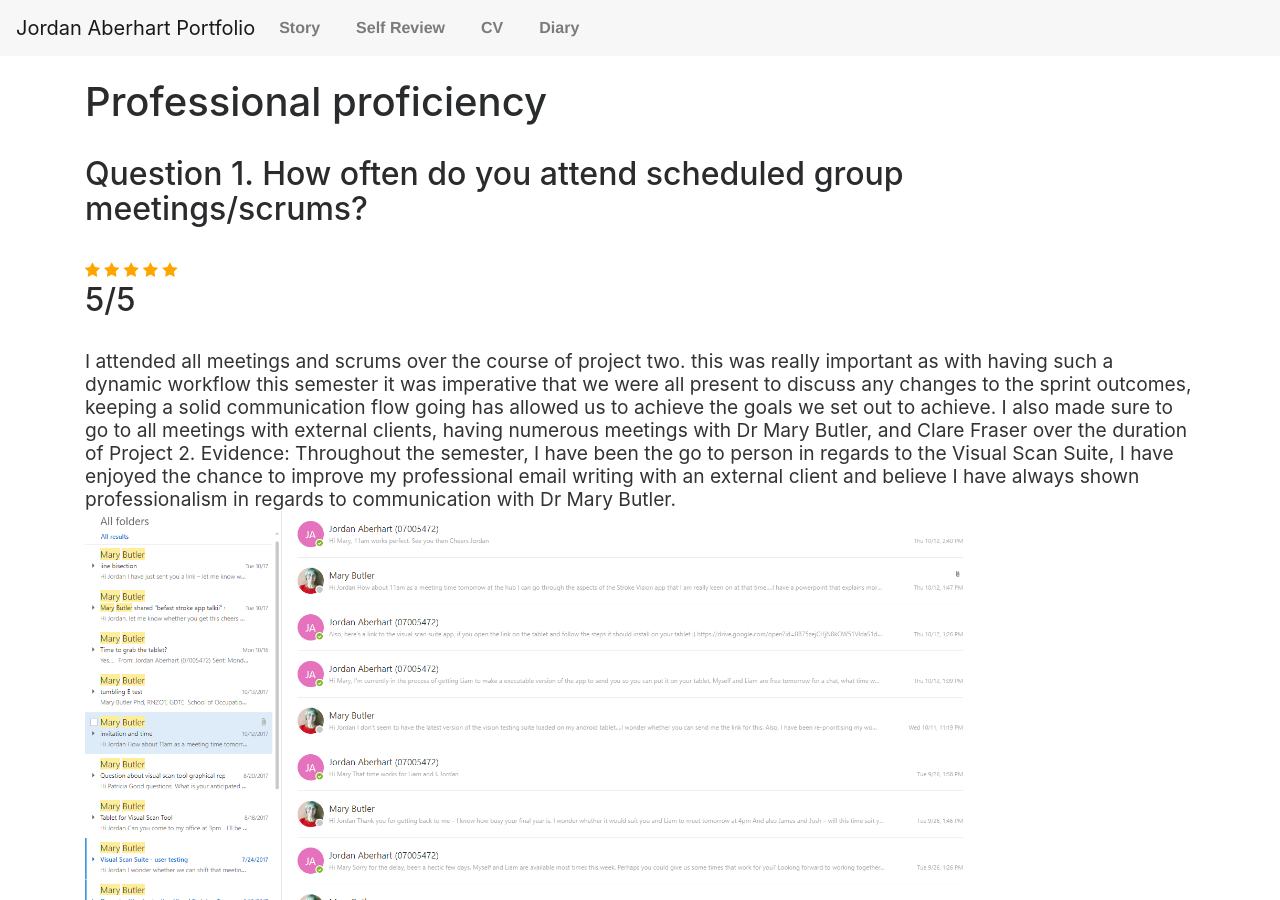
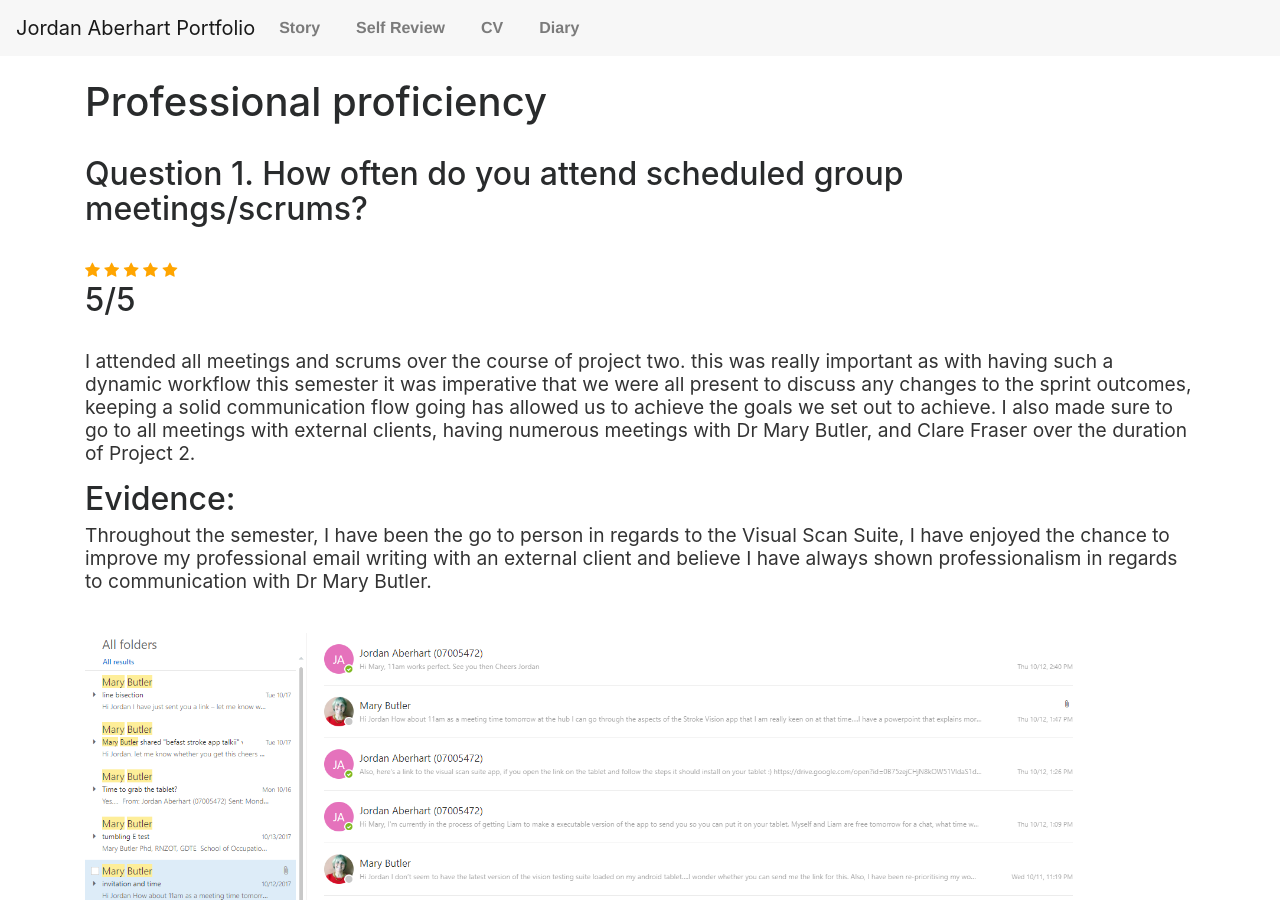
Before and after one commit to aberhjk1/aberhjk1.github.io, a Jekyll site: the page built from selfreview.html, in a window 1280 px wide and 900 px high. Built offline with Jekyll 4.4.1, drawn with Linux system fonts in a browser that asks for light colours; nearby versions of some CDN libraries; some of the changed lines change nothing that is shown.

Commit message:
Update selfreview.html

```diff
--- a/selfreview.html
+++ b/selfreview.html
@@ -19,14 +19,15 @@ title: Jordan Aberhart Evidence Portfolio
 <p> I attended all meetings and scrums over the course of project two. this was really important as with having such a dynamic workflow
    this semester it was imperative that we were all present to discuss any changes to the sprint outcomes, keeping a solid communication flow going has allowed us to achieve the goals we set out to achieve. I also made sure to go to all meetings with
   external clients, having numerous meetings with Dr Mary Butler, and Clare Fraser over the duration of Project 2.
+</p>
 
-   Evidence:
+<h2>Evidence:</h2>
 
-   Throughout the semester, I have been the go to person in regards to the Visual Scan Suite, I have enjoyed the chance to improve my professional email writing
-   with an external client and believe I have always shown professionalism in regards to communication with Dr Mary Butler.
+ <p>  Throughout the semester, I have been the go to person in regards to the Visual Scan Suite, I have enjoyed the chance to improve my professional email writing
+   with an external client and believe I have always shown professionalism in regards to communication with Dr Mary Butler.</p>
    <br>
-   <img src="EvidenceImages/MaryButler.PNG" alt="Emails with Dr Mary Butler" width="80%"></img>
-</p>
+   <img src="EvidenceImages/MaryButler.PNG" alt="Emails with Dr Mary Butler" width="90%"></img>
+
 
 
 <br>
```
